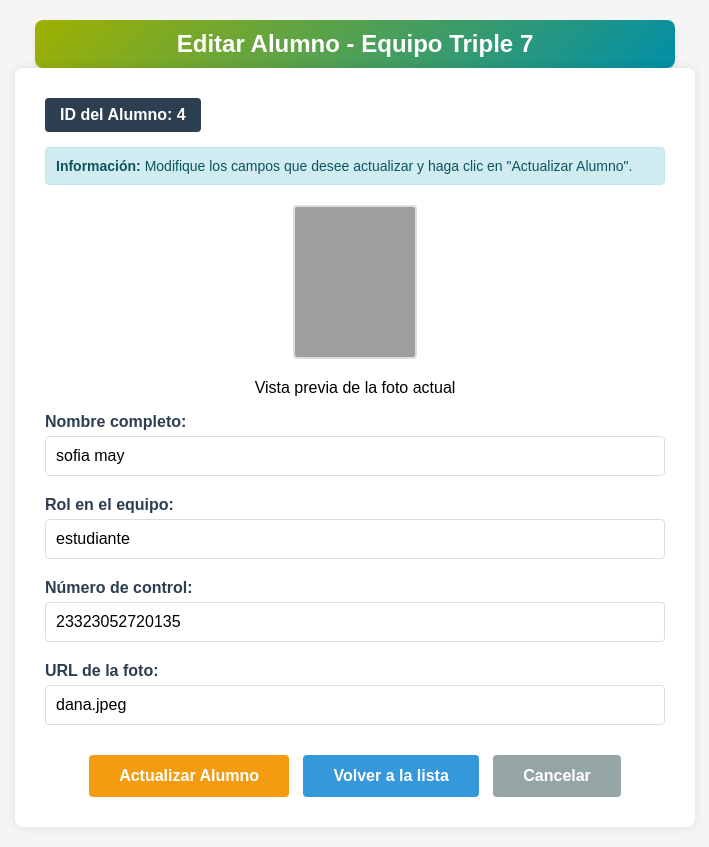
After one commit to yosgarcbtis272/triple7, a PHP site: page /editar.php?id=4 in a window 1280 px wide. The commit adds this page. Shown: the whole page, without its empty margins (285-994 px from the left). Run offline with PHP 8.4, Linux system fonts and the light colour scheme; data comes from the database, SQL or seed files in the repository; grey boxes are pictures that could not be loaded.

Commit message:
Add files via upload

```diff
--- /dev/null
+++ b/editar.php
@@ -0,0 +1,308 @@
+<?php
+// Configuración de la base de datos
+$servername = "127.0.0.1";
+$username = "root";
+$password = "";
+$dbname = "alumno";
+$puerto = 3306;
+
+$mensaje = "";
+$mensaje_tipo = "";
+
+// Obtener el ID del alumno a editar
+$id = isset($_GET['id']) ? intval($_GET['id']) : 0;
+
+if ($id == 0) {
+    die("ID de alumno no válido");
+}
+
+$conn = mysqli_connect($servername, $username, $password, $dbname, $puerto);
+if (!$conn) {
+    die("Connection failed: " . mysqli_connect_error());
+}
+
+// Obtener datos actuales del alumno
+$sql = "SELECT id, nombre, rol, Nºcontrol, foto FROM datos2 WHERE id = $id";
+$result = mysqli_query($conn, $sql);
+$alumno = mysqli_fetch_assoc($result);
+
+if (!$alumno) {
+    die("Alumno no encontrado");
+}
+
+// Procesar el formulario cuando se envía
+if ($_SERVER["REQUEST_METHOD"] == "POST") {
+    // Obtener y sanitizar los datos del formulario
+    $nombre = mysqli_real_escape_string($conn, $_POST['nombre']);
+    $rol = mysqli_real_escape_string($conn, $_POST['rol']);
+    $Nºcontrol = mysqli_real_escape_string($conn, $_POST['Nºcontrol']);
+    $foto = mysqli_real_escape_string($conn, $_POST['foto']);
+
+    // Validar que los campos no estén vacíos
+    if (!empty($nombre) && !empty($rol) && !empty($Nºcontrol) && !empty($foto)) {
+        // Actualizar el alumno en la base de datos
+        $sql_update = "UPDATE datos2 SET
+                      nombre = '$nombre',
+                      rol = '$rol',
+                      Nºcontrol = '$Nºcontrol',
+                      foto = '$foto'
+                      WHERE id = $id";
+
+        if (mysqli_query($conn, $sql_update)) {
+            $mensaje = "Alumno actualizado correctamente";
+            $mensaje_tipo = "exito";
+
+            // Actualizar los datos locales
+            $alumno['nombre'] = $nombre;
+            $alumno['rol'] = $rol;
+            $alumno['Nºcontrol'] = $Nºcontrol;
+            $alumno['foto'] = $foto;
+        } else {
+            $mensaje = "Error al actualizar el alumno: " . mysqli_error($conn);
+            $mensaje_tipo = "error";
+        }
+    } else {
+        $mensaje = "Todos los campos son obligatorios";
+        $mensaje_tipo = "error";
+    }
+}
+
+mysqli_close($conn);
+?>
+
+<!DOCTYPE html>
+<html lang="es">
+<head>
+    <meta charset="UTF-8">
+    <title>Editar Alumno - Equipo Triple 7</title>
+    <style>
+        body {
+            font-family: Arial, sans-serif;
+            margin: 20px;
+            background-color: #f5f5f5;
+        }
+
+        .titulo-equipo {
+            background: linear-gradient(135deg, #9fb100ff 0%, #008fa8ff 100%);
+            color: white;
+            text-align: center;
+            padding: 10px;
+            font-size: 24px;
+            font-weight: bold;
+            border-radius: 8px;
+            margin-bottom: 20px;
+            box-shadow: 0 4px 6px rgba(245, 59, 59, 0.1);
+            width: 50%;
+            margin: 0 auto;
+        }
+
+        .contenedor-formulario {
+            background-color: white;
+            padding: 30px;
+            border-radius: 8px;
+            box-shadow: 0 0 10px rgba(0,0,0,0.1);
+            width: 50%;
+            margin: 0 auto;
+        }
+
+        .form-group {
+            margin-bottom: 20px;
+        }
+
+        label {
+            display: block;
+            margin-bottom: 5px;
+            font-weight: bold;
+            color: #2c3e50;
+        }
+
+        input[type="text"] {
+            width: 100%;
+            padding: 10px;
+            border: 1px solid #ddd;
+            border-radius: 4px;
+            font-size: 16px;
+            box-sizing: border-box;
+        }
+
+        input[type="text"]:focus {
+            outline: none;
+            border-color: #3498db;
+            box-shadow: 0 0 5px rgba(52, 152, 219, 0.3);
+        }
+
+        .foto-preview {
+            text-align: center;
+            margin: 15px 0;
+        }
+
+        .foto-preview img {
+            width: 120px;
+            height: 150px;
+            object-fit: cover;
+            border-radius: 4px;
+            border: 2px solid #ddd;
+        }
+
+        .btn-container {
+            text-align: center;
+            margin-top: 30px;
+        }
+
+        .btn-actualizar {
+            background-color: #f39c12;
+            color: white;
+            border: none;
+            padding: 12px 30px;
+            border-radius: 4px;
+            cursor: pointer;
+            font-size: 16px;
+            font-weight: bold;
+            transition: background-color 0.3s;
+            margin-right: 10px;
+        }
+
+        .btn-actualizar:hover {
+            background-color: #e67e22;
+        }
+
+        .btn-volver {
+            background-color: #3498db;
+            color: white;
+            border: none;
+            padding: 12px 30px;
+            border-radius: 4px;
+            cursor: pointer;
+            font-size: 16px;
+            font-weight: bold;
+            transition: background-color 0.3s;
+            text-decoration: none;
+            display: inline-block;
+        }
+
+        .btn-volver:hover {
+            background-color: #2980b9;
+        }
+
+        .btn-cancelar {
+            background-color: #95a5a6;
+            color: white;
+            border: none;
+            padding: 12px 30px;
+            border-radius: 4px;
+            cursor: pointer;
+            font-size: 16px;
+            font-weight: bold;
+            transition: background-color 0.3s;
+            text-decoration: none;
+            display: inline-block;
+            margin-left: 10px;
+        }
+
+        .btn-cancelar:hover {
+            background-color: #7f8c8d;
+        }
+
+        .mensaje {
+            padding: 15px;
+            margin-bottom: 20px;
+            border-radius: 5px;
+            text-align: center;
+            font-weight: bold;
+            width: 50%;
+            margin: 0 auto 20px auto;
+        }
+
+        .exito {
+            background-color: #d4edda;
+            color: #155724;
+            border: 1px solid #c3e6cb;
+        }
+
+        .error {
+            background-color: #f8d7da;
+            color: #721c24;
+            border: 1px solid #f5c6cb;
+        }
+
+        .info {
+            background-color: #d1ecf1;
+            color: #0c5460;
+            border: 1px solid #bee5eb;
+            margin-bottom: 20px;
+            font-size: 14px;
+            padding: 10px;
+            border-radius: 4px;
+        }
+
+        .id-alumno {
+            background-color: #2c3e50;
+            color: white;
+            padding: 8px 15px;
+            border-radius: 4px;
+            font-weight: bold;
+            display: inline-block;
+            margin-bottom: 15px;
+        }
+    </style>
+</head>
+<body>
+    <div class="titulo-equipo">Editar Alumno - Equipo Triple 7</div>
+
+    <?php if (!empty($mensaje)): ?>
+        <div class="mensaje <?php echo $mensaje_tipo; ?>">
+            <?php echo $mensaje; ?>
+        </div>
+    <?php endif; ?>
+
+    <div class="contenedor-formulario">
+        <div class="id-alumno">ID del Alumno: <?php echo $alumno['id']; ?></div>
+
+        <div class="info">
+            <strong>Información:</strong> Modifique los campos que desee actualizar y haga clic en "Actualizar Alumno".
+        </div>
+
+        <div class="foto-preview">
+            <img src="<?php echo $alumno['foto']; ?>" alt="Foto actual" onerror="this.src='https://via.placeholder.com/120x150?text=Imagen+no+disponible'">
+            <p>Vista previa de la foto actual</p>
+        </div>
+
+        <form method="POST" action="<?php echo htmlspecialchars($_SERVER["PHP_SELF"]) . '?id=' . $id; ?>">
+            <div class="form-group">
+                <label for="nombre">Nombre completo:</label>
+                <input type="text" id="nombre" name="nombre" value="<?php echo htmlspecialchars($alumno['nombre']); ?>" required>
+            </div>
+
+            <div class="form-group">
+                <label for="rol">Rol en el equipo:</label>
+                <input type="text" id="rol" name="rol" value="<?php echo htmlspecialchars($alumno['rol']); ?>" required>
+            </div>
+
+            <div class="form-group">
+                <label for="Nºcontrol">Número de control:</label>
+                <input type="text" id="Nºcontrol" name="Nºcontrol" value="<?php echo htmlspecialchars($alumno['Nºcontrol']); ?>" required>
+            </div>
+
+            <div class="form-group">
+                <label for="foto">URL de la foto:</label>
+                <input type="text" id="foto" name="foto" value="<?php echo htmlspecialchars($alumno['foto']); ?>" required
+                       placeholder="Ej: https://ejemplo.com/foto.jpg"
+                       onchange="document.getElementById('preview-img').src = this.value;">
+            </div>
+
+            <div class="btn-container">
+                <button type="submit" class="btn-actualizar">Actualizar Alumno</button>
+                <a href="index.php" class="btn-volver">Volver a la lista</a>
+                <a href="javascript:history.back()" class="btn-cancelar">Cancelar</a>
+            </div>
+        </form>
+    </div>
+
+    <script>
+        // Actualizar vista previa en tiempo real
+        document.getElementById('foto').addEventListener('input', function() {
+            document.getElementById('preview-img').src = this.value;
+        });
+    </script>
+</body>
+</html>
```
Also changed, not shown: agregar.php (added, +224 -0 lines), eliminar_alumno.php (+2 -9 lines), index.php (+48 -7 lines).
